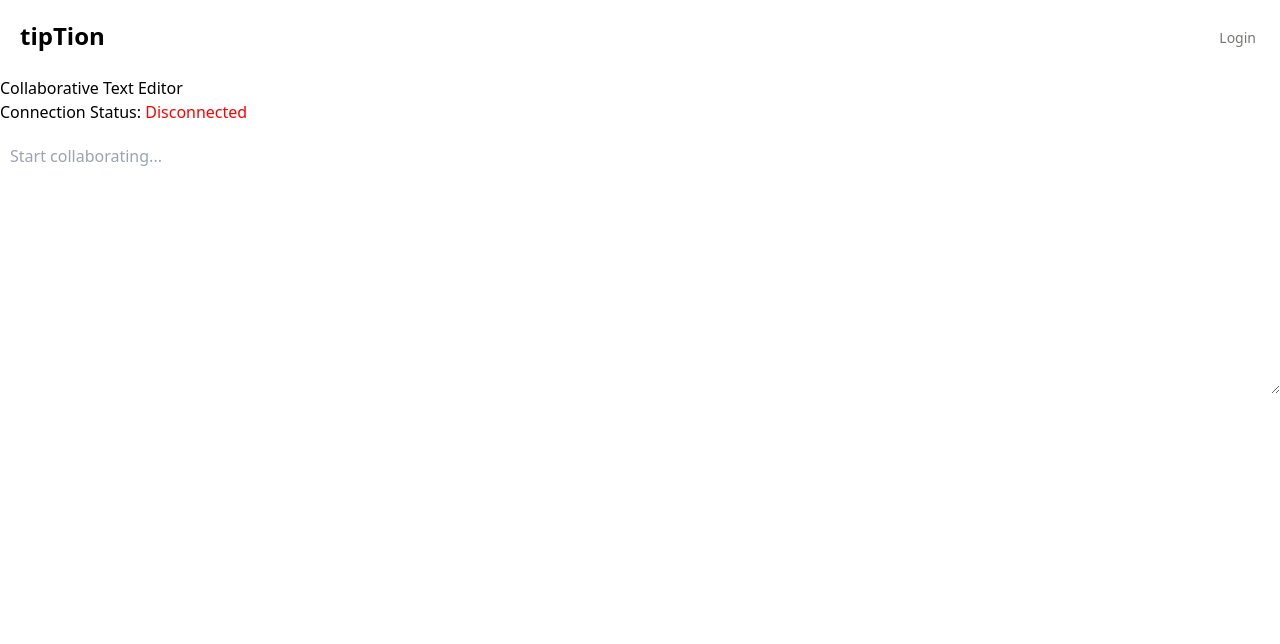
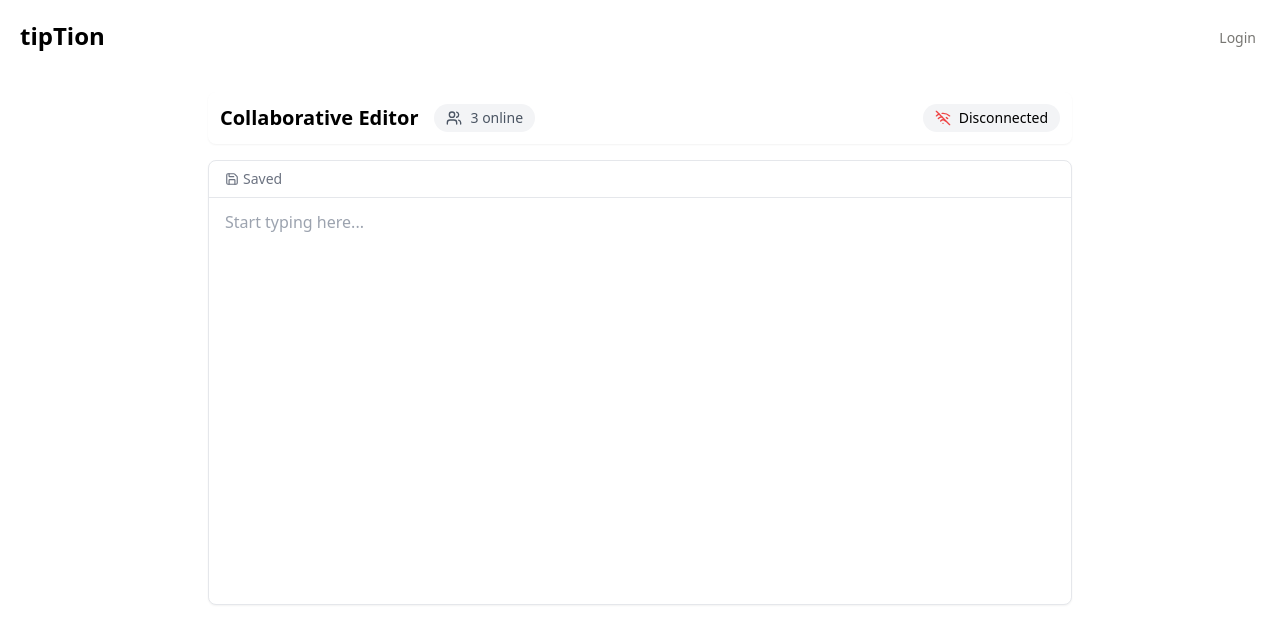
Before and after one commit to Pawan2061/sheet, a React (Vite) app in the folder apps/react-app/: page /collab/edit in a window 1280 px wide. Shown: the top 644 px of the page. Built offline with nearby package versions, Linux system fonts and the light colour scheme; no server answers; what @tiptap/extension-youtube would draw is missing.

Commit message:
feat: ws ui done

```diff
--- a/apps/react-app/src/components/Collab.tsx
+++ b/apps/react-app/src/components/Collab.tsx
@@ -1,4 +1,9 @@
 import React, { useState, useEffect, useRef } from "react";
+import { Editor } from "@tiptap/core";
+import { EditorContent, useEditor } from "@tiptap/react";
+import { StarterKit } from "@tiptap/starter-kit";
+import { Users, Wifi, WifiOff, Save } from "lucide-react";
+
 interface Message {
   type: "join" | "update";
   payload: {
@@ -11,6 +16,7 @@ const Collab: React.FC = () => {
   const [content, setContent] = useState("");
   const [isConnected, setIsConnected] = useState(false);
   const websocketRef = useRef<WebSocket | null>(null);
+  const [isSaving, setIsSaving] = useState(false);
 
   useEffect(() => {
     const ws = new WebSocket("ws://localhost:8080");
@@ -29,14 +35,16 @@ const Collab: React.FC = () => {
 
     ws.onmessage = (event) => {
       const { type, payload } = JSON.parse(event.data);
+
       if (type === "init" || type === "update") {
         console.log("updating");
-
         setContent(payload.content || "");
       }
     };
 
-    ws.onclose = () => setIsConnected(false);
+    ws.onclose = () => {
+      setIsConnected(false);
+    };
     ws.onerror = (error) => {
       console.log(error);
       setIsConnected(false);
@@ -50,7 +58,8 @@ const Collab: React.FC = () => {
   const handleContentChange = (e: React.ChangeEvent<HTMLTextAreaElement>) => {
     const newContent = e.target.value;
     setContent(newContent);
-    console.log(content);
+    setIsSaving(true);
+
     websocketRef.current?.send(
       JSON.stringify({
         type: "update",
@@ -60,24 +69,69 @@ const Collab: React.FC = () => {
         },
       })
     );
+
+    setTimeout(() => setIsSaving(false), 500);
   };
 
   return (
-    <div>
-      <h2>Collaborative Text Editor</h2>
-      <p>
-        Connection Status:{" "}
-        <span style={{ color: isConnected ? "green" : "red" }}>
+    <div className="max-w-4xl mx-auto p-4">
+      <div className="flex items-center justify-between mb-4 bg-white rounded-lg p-3 shadow-sm">
+        <div className="flex items-center gap-4">
+          <h2 className="text-xl font-semibold">Collaborative Editor</h2>
+          <div className="flex items-center gap-2 px-3 py-1 rounded-full bg-gray-100">
+            <Users size={16} className="text-gray-600" />
+            <span className="text-sm text-gray-600">3 online</span>
+          </div>
+        </div>
+        <div className="flex items-center gap-2 px-3 py-1 rounded-full bg-gray-100">
+          {isConnected ? (
+            <Wifi className="text-green-500" size={16} />
+          ) : (
+            <WifiOff className="text-red-500" size={16} />
+          )}
+          <span className="text-sm font-medium">
             {isConnected ? "Connected" : "Disconnected"}
           </span>
-      </p>
+        </div>
+      </div>
+
+      <div className="bg-white rounded-lg shadow-sm border border-gray-200">
+        <div className="border-b border-gray-200 px-4 py-2">
+          <div className="flex justify-between items-center">
+            {/* <div className="flex gap-2">
+              <button className="px-3 py-1 text-sm font-medium text-gray-700 hover:bg-gray-100 rounded">
+                File
+              </button>
+              <button className="px-3 py-1 text-sm font-medium text-gray-700 hover:bg-gray-100 rounded">
+                Edit
+              </button>
+              <button className="px-3 py-1 text-sm font-medium text-gray-700 hover:bg-gray-100 rounded">
+                View
+              </button>
+            </div> */}
+            <div className="flex items-center gap-2 text-sm text-gray-500">
+              {isSaving ? (
+                <div className="flex items-center gap-1">
+                  <Save size={14} className="animate-spin" />
+                  Saving...
+                </div>
+              ) : (
+                <div className="flex items-center gap-1">
+                  <Save size={14} />
+                  Saved
+                </div>
+              )}
+            </div>
+          </div>
+        </div>
+
         <textarea
+          className="w-full px-4 py-3 resize-none focus:outline-none min-h-[400px]"
           value={content}
           onChange={handleContentChange}
-        rows={10}
-        placeholder="Start collaborating..."
-        style={{ width: "100%", padding: "10px", marginTop: "10px" }}
+          placeholder="Start typing here..."
         />
+      </div>
     </div>
   );
 };
```
Lines whose indentation alone changed are shown as unchanged.
